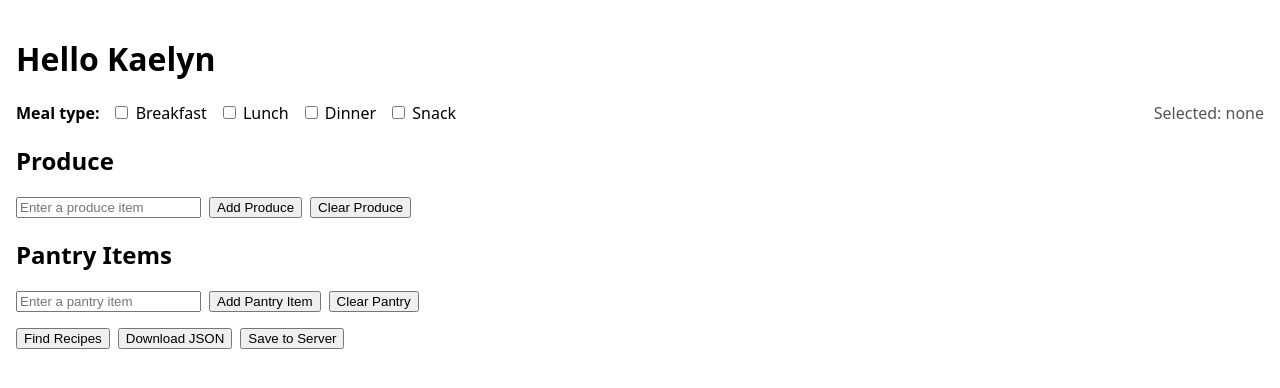
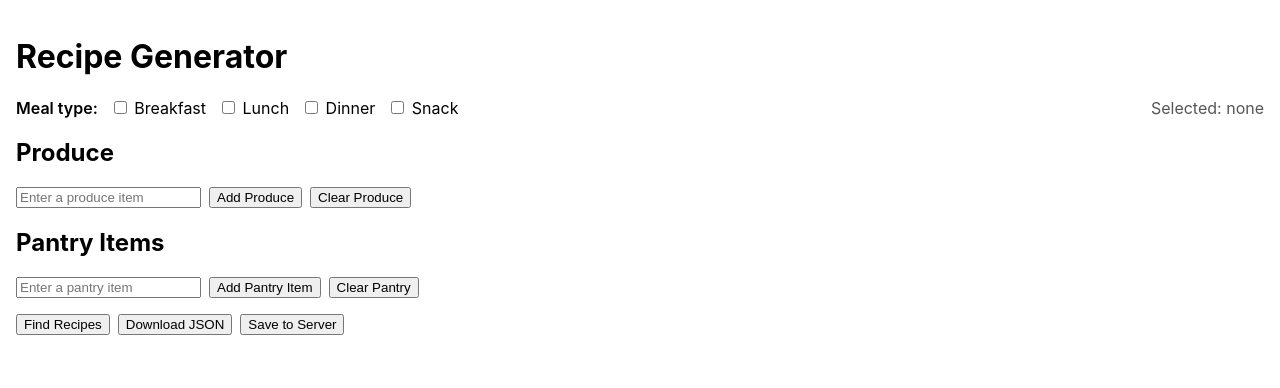
Before and after one commit to nikitahuynh/healthy-pickins, a React (Create React App) app: page / in a window 1280 px wide. Shown: the top 388 px of the page. Built offline with nearby package versions, Linux system fonts and the light colour scheme.

Commit message:
changed title and font

```diff
--- a/src/App.js
+++ b/src/App.js
@@ -139,8 +139,8 @@ function App() {
   };
 
   return (
-    <div className="App" style={{ padding: '1rem', fontFamily: 'system-ui' }}>
-      <h1>Hello Kaelyn</h1>
+    <div className="App" style={{ padding: '1rem', fontFamily: 'Inter, sans-serif'}}>
+      <h1>Recipe Generator</h1>
 
       {/* MEAL TYPE ROW (top) */}
       <div
```
